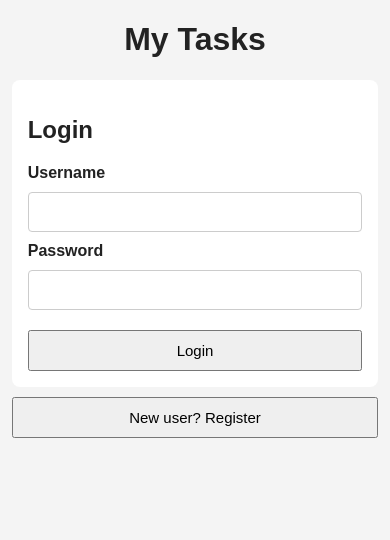
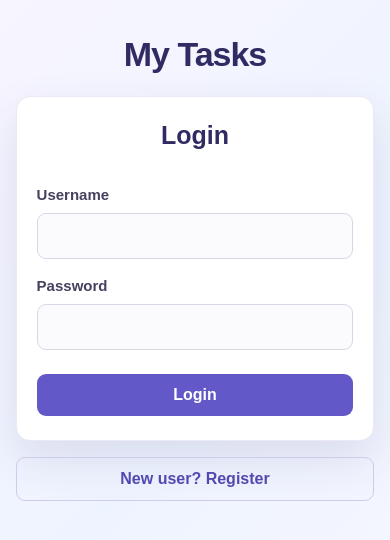
Before and after one commit to rawansaab/ex2b, a React (Vite) app: page / in a window 390 px wide. Shown: the top 540 px of the page. Built offline with nearby package versions, Linux system fonts and the light colour scheme; no server answers.

Commit message:
style: improve authentication screen design

```diff
--- a/styles.css
+++ b/styles.css
@@ -10,27 +10,48 @@
 }
 
 body {
+    min-height: 100vh;
     margin: 0;
     font-family: Arial, sans-serif;
-    background-color: #f4f4f4;
-    color: #222222;
+    background:
+        linear-gradient(
+            135deg,
+            #f7f5ff 0%,
+            #eef4ff 50%,
+            #f9f7ff 100%
+        );
+    color: #222233;
 }
 
 main {
     width: 90%;
-    max-width: 650px;
-    margin: 40px auto;
+    max-width: 520px;
+    margin: 0 auto;
+    padding: 70px 0 50px;
 }
 
 h1 {
+    margin: 0 0 28px;
     text-align: center;
+    font-size: 42px;
+    color: #302c63;
+    letter-spacing: -1px;
 }
 
 section {
+    padding: 34px;
+    margin-top: 0;
     background-color: #ffffff;
-    padding: 24px;
-    margin-top: 20px;
-    border-radius: 8px;
+    border: 1px solid #ebe8f7;
+    border-radius: 18px;
+    box-shadow: 0 18px 45px rgba(58, 52, 110, 0.12);
+}
+
+section h2 {
+    margin: 0 0 28px;
+    text-align: center;
+    font-size: 28px;
+    color: #302c63;
 }
 
 form {
@@ -40,37 +61,100 @@ form {
 }
 
 label {
+    margin-top: 8px;
+    font-size: 15px;
     font-weight: bold;
+    color: #45415f;
 }
 
 input {
     width: 100%;
-    padding: 10px;
+    padding: 13px 14px;
     font-size: 16px;
-    border: 1px solid #cccccc;
-    border-radius: 4px;
+    background-color: #fbfbfe;
+    border: 1px solid #d9d6e8;
+    border-radius: 9px;
+    outline: none;
+    transition:
+        border-color 0.2s,
+        box-shadow 0.2s,
+        background-color 0.2s;
+}
+
+input:focus {
+    background-color: #ffffff;
+    border-color: #7168d8;
+    box-shadow: 0 0 0 3px rgba(113, 104, 216, 0.13);
 }
 
 button {
-    padding: 10px 14px;
-    margin-top: 10px;
-    font-size: 15px;
+    padding: 12px 18px;
+    margin-top: 14px;
+    font-size: 16px;
+    font-weight: bold;
+    color: #ffffff;
+    background-color: #6258c7;
+    border: 0;
+    border-radius: 9px;
     cursor: pointer;
+    transition:
+        background-color 0.2s,
+        transform 0.2s,
+        box-shadow 0.2s;
+}
+
+button:hover {
+    background-color: #5148b2;
+    box-shadow: 0 8px 18px rgba(81, 72, 178, 0.2);
+    transform: translateY(-1px);
+}
+
+button:active {
+    transform: translateY(0);
+}
+
+main > button {
+    display: block;
+    width: 100%;
+    margin-top: 16px;
+    color: #5148b2;
+    background-color: transparent;
+    border: 1px solid #cfcbea;
+}
+
+main > button:hover {
+    color: #ffffff;
+    background-color: #6258c7;
+}
+
+section p {
+    padding: 11px 12px;
+    margin: 20px 0 0;
+    text-align: center;
+    font-size: 14px;
+    background-color: #f7f5ff;
+    border-radius: 8px;
+    color: #5148b2;
 }
 
 ul {
     padding: 0;
+    margin-top: 22px;
     list-style: none;
 }
 
 li {
-    padding: 12px 0;
-    border-bottom: 1px solid #dddddd;
+    padding: 16px;
+    margin-bottom: 10px;
+    background-color: #faf9ff;
+    border: 1px solid #ebe8f7;
+    border-radius: 10px;
 }
 
 li span {
     display: block;
-    margin-bottom: 6px;
+    margin-bottom: 8px;
+    font-size: 16px;
 }
 
 li button {
@@ -78,18 +162,28 @@ li button {
 }
 
 .completed-task span {
-    color: #777777;
+    color: #888899;
     text-decoration: line-through;
 }
 
 @media (max-width: 600px) {
     main {
-        width: 94%;
-        margin-top: 20px;
+        width: 92%;
+        padding-top: 35px;
+    }
+
+    h1 {
+        margin-bottom: 22px;
+        font-size: 34px;
     }
 
     section {
-        padding: 16px;
+        padding: 24px 20px;
+        border-radius: 14px;
+    }
+
+    section h2 {
+        font-size: 25px;
     }
 
     button {
```
